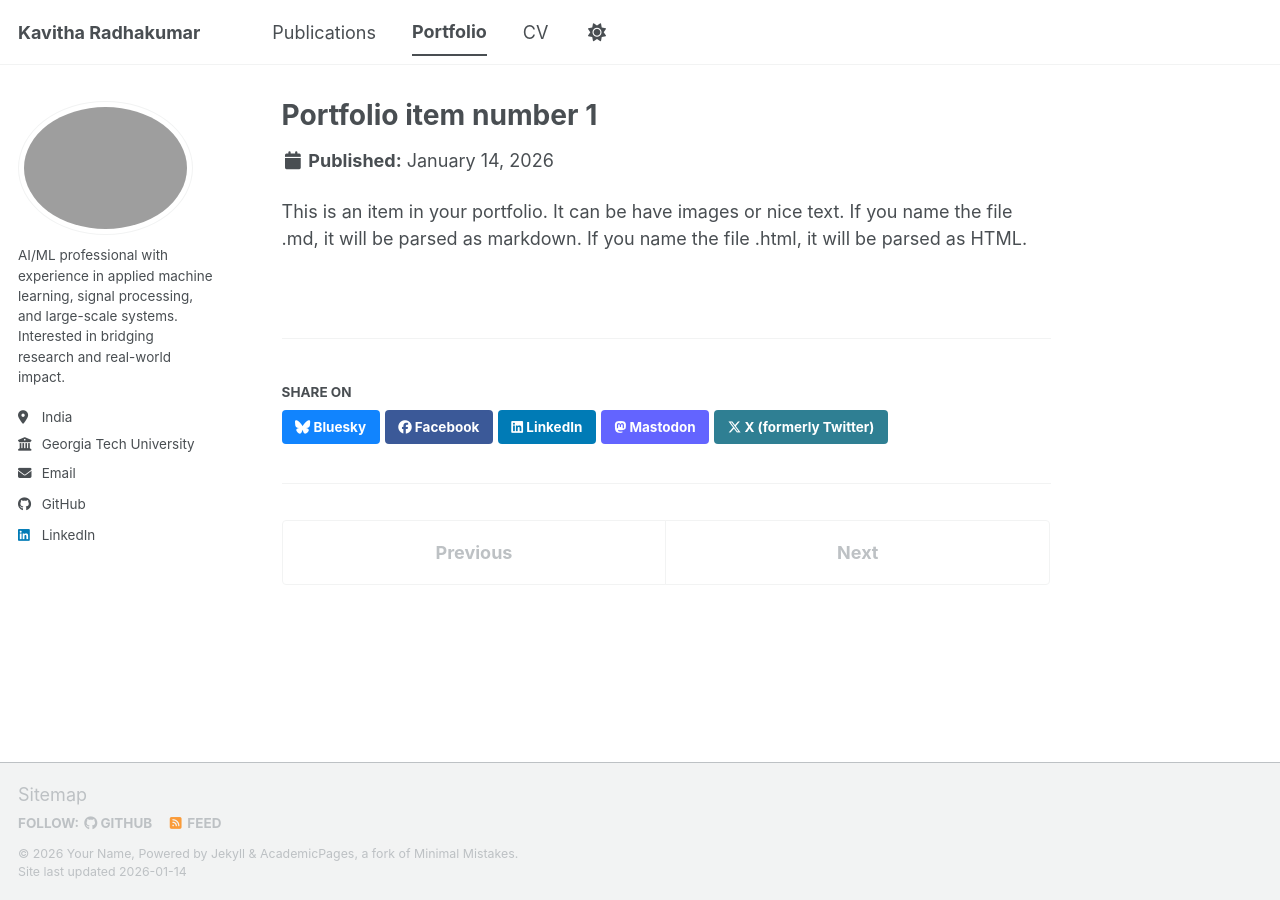
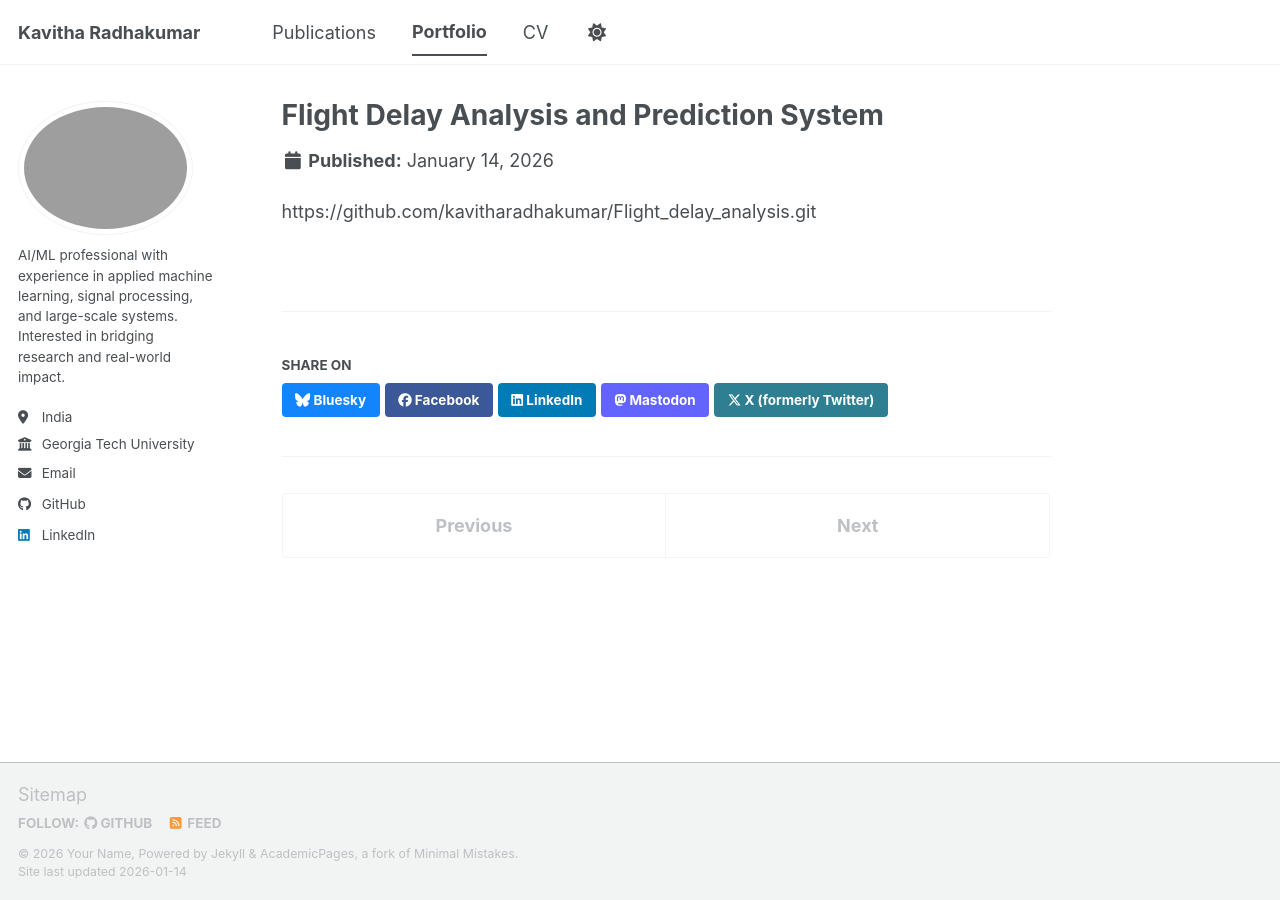
Before and after one commit to kavitharadhakumar/kavitharadhakumar.github.io, a Jekyll site: the page built from _portfolio/portfolio-1.md, in a window 1280 px wide. Built offline with Jekyll 4.4.1, drawn with Linux system fonts in a browser that asks for light colours; a script bundle is joined from its source files by our own code; library files that are not in the unit come from our copies.

Commit message:
Update portfolio-1.md

```diff
--- a/_portfolio/portfolio-1.md
+++ b/_portfolio/portfolio-1.md
@@ -1,7 +1,6 @@
 ---
-title: "Portfolio item number 1"
-excerpt: "Short description of portfolio item number 1<br/><img src='/images/500x300.png'>"
+title: "Flight Delay Analysis and Prediction System"
+excerpt: "Analyzed flight delays and cancellations using advanced analytics and machine learning models to identify key delay drivers and operational bottlenecks.Performed comprehensive exploratory data analysis (EDA) and applied SHAP-based explainability to interpret model predictions and uncover actionable insights.The insights derived support improvements in passenger experience, airline scheduling, and operational efficiency."
 collection: portfolio
 ---
-
-This is an item in your portfolio. It can be have images or nice text. If you name the file .md, it will be parsed as markdown. If you name the file .html, it will be parsed as HTML.
+https://github.com/kavitharadhakumar/Flight_delay_analysis.git
```
